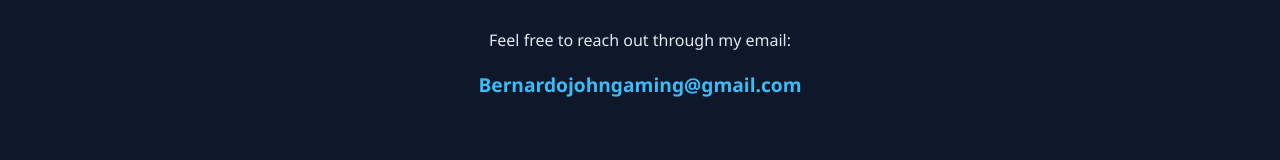
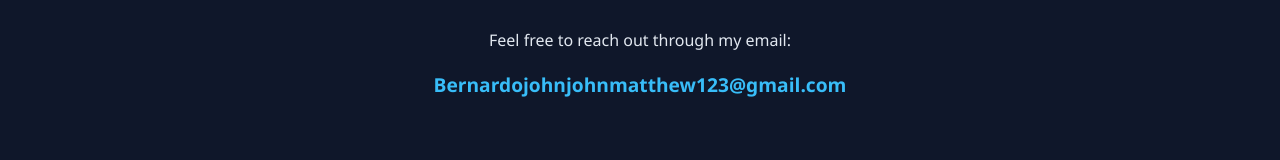
Before and after one commit to rapidjohngaming-a11y/BernardoJohn.github.io, a plain HTML site: page index.html in a window 1280 px wide. Shown: the part 3434-3594 px from the top of the page. Drawn offline with Linux system fonts and the light colour scheme.

Commit message:
Update email link in contact section

```diff
--- a/index.html
+++ b/index.html
@@ -103,7 +103,7 @@
   <section id="contact" class="contact">
     <h2>Contact Me</h2>
     <p>Feel free to reach out through my email:</p>
-    <a href="mailto:Bernardojohngaming@gmail.com" class="email-link">Bernardojohngaming@gmail.com</a>
+    <a href="mailto:Bernardojohnmatthew123@gmail.com" class="email-link">Bernardojohnjohnmatthew123@gmail.com</a>
   </section>
 
   <footer>
```
